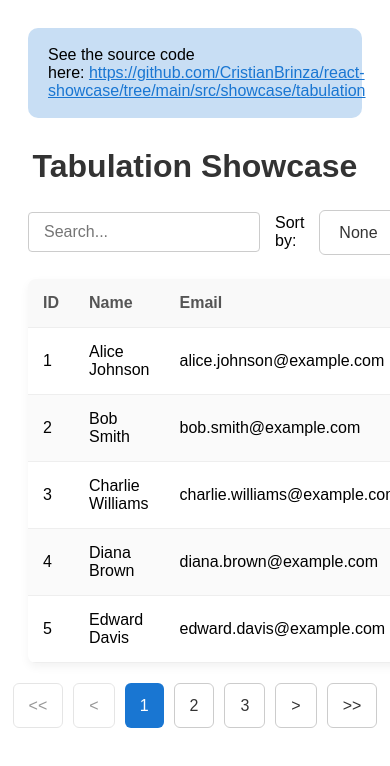
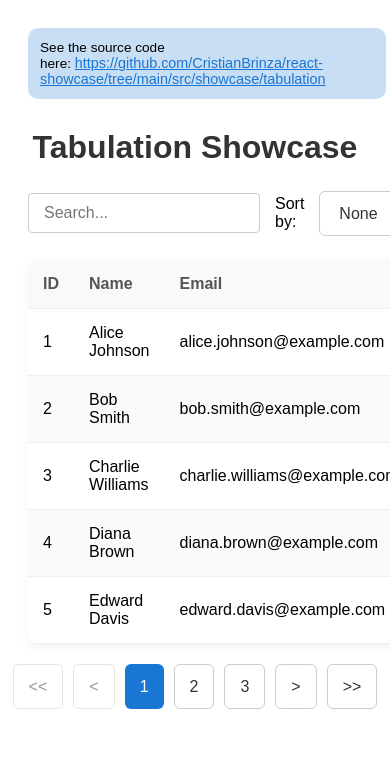
Before and after one commit to CristianBrinza/react-showcase, a React (Create React App) app: page /tabulation in a window 390 px wide. Shown: the top 766 px of the page. Built offline with nearby package versions, Linux system fonts and the light colour scheme.

Commit message:
Update SourceCode component

```diff
--- a/src/components/source_code/SourceCode.module.css
+++ b/src/components/source_code/SourceCode.module.css
@@ -1,4 +1,4 @@
-/* src/SourceCode.module.css */
+/* src/components/source_code/SourceCode.module.css */
 
 .sourceCode {
     font-family: 'Source Sans Pro', sans-serif;
@@ -9,13 +9,39 @@
     padding: 18px 20px;
     background: rgba(25, 118, 210, 0.24);
     border-radius: 10px;
+    transition: all 0.3s ease;
+    width: 100%;
 }
 
 .link {
     font-weight: 450;
     color: #1976d2;
+    word-wrap: break-word; /* Prevent long URLs from breaking layout */
 }
 
 .link:hover {
     color: #1976d2;
 }
+
+/* Mobile responsiveness */
+@media (max-width: 768px) {
+    .sourceCode {
+        padding: 15px;
+        font-size: 0.9rem;
+    }
+
+    .link {
+        font-size: 0.95rem;
+    }
+}
+
+@media (max-width: 480px) {
+    .sourceCode {
+        padding: 12px;
+        font-size: 0.85rem;
+    }
+
+    .link {
+        font-size: 0.9rem;
+    }
+}
--- a/src/components/source_code/SourceCode.tsx
+++ b/src/components/source_code/SourceCode.tsx
@@ -1,3 +1,4 @@
+/* src/components/source_code/SourceCode.tsx */
 import React from 'react';
 import styles from './SourceCode.module.css';
 
```
